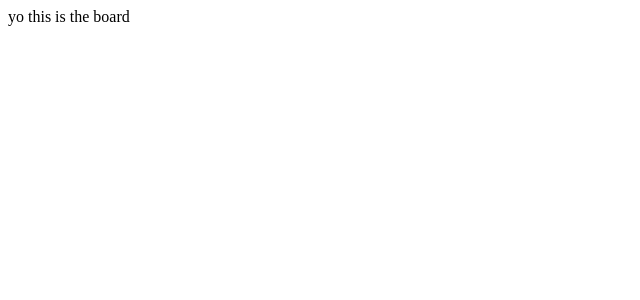
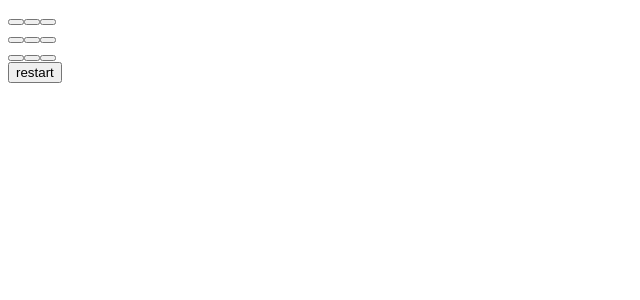
Before and after one commit to ayoubmez96/tic-tac-toe, a React (Create React App) app in the folder tic-tac-toe-front/: page / in a window 1280 px wide. Shown: the top 300 px of the page, without its empty margins (0-640 px from the left). Built offline with nearby package versions, Linux system fonts and the light colour scheme.

Commit message:
add axios && square components

```diff
--- a/tic-tac-toe-front/package.json
+++ b/tic-tac-toe-front/package.json
@@ -10,6 +10,7 @@
     "@types/node": "^16.11.26",
     "@types/react": "^17.0.40",
     "@types/react-dom": "^17.0.13",
+    "axios": "^0.26.1",
     "react": "^17.0.2",
     "react-dom": "^17.0.2",
     "react-scripts": "5.0.0",
--- a/tic-tac-toe-front/src/components/Board/index.tsx
+++ b/tic-tac-toe-front/src/components/Board/index.tsx
@@ -1,16 +1,7 @@
 import React from 'react'
-
-type Board = {
-  0: string | null,
-  1: string | null,
-  2: string | null,
-  3: string | null,
-  4: string | null,
-  5: string | null,
-  6: string | null,
-  7: string | null,
-  8: string | null
-}
+import axios from 'axios'
+import Square from '../Square/index'
+import { BoardType } from '../../types/index'
 
 const DEFAULT_BOARD = {
   0: null,
@@ -25,7 +16,7 @@ const DEFAULT_BOARD = {
 }
 
 const Board: React.FC = () => {
-  const [squares, setSquares] = React.useState<Board>(DEFAULT_BOARD)
+  const [squares, setSquares] = React.useState<BoardType>(DEFAULT_BOARD)
 
   const calculateStatus = (winner: string | null) => {
     if (winner) return `Winner: ${winner}`
@@ -35,7 +26,7 @@ const Board: React.FC = () => {
     setSquares(DEFAULT_BOARD)
   }
 
-  let calculateWinner = (squares: any) => {
+  let calculateWinner = (squares: BoardType) => {
     const lines = [
       [0, 1, 2],
       [3, 4, 5],
@@ -48,37 +39,62 @@ const Board: React.FC = () => {
     ]
     for (let i = 0; i < lines.length; i++) {
       const [a, b, c] = lines[i]
-      if (squares[a] && squares[a] === squares[b] && squares[a] === squares[c]) {
-        return squares[a]
+      if (squares[toKeyOfBoard(a)] && squares[toKeyOfBoard(a)] === squares[toKeyOfBoard(b)] && squares[toKeyOfBoard(a)] === squares[toKeyOfBoard(c)]) {
+        return squares[toKeyOfBoard(a)]
       }
     }
     return null
   }
 
+  let toKeyOfBoard = (index: number) => {
+    return index as keyof BoardType
+  }
+
   const winner = calculateWinner(squares)
   const status = calculateStatus(winner)
 
-  let selectSquare = (square: keyof Board) => {
+  let selectSquare = (square: keyof BoardType) => {
     // if there is a winner or square is occupied just return
-
     if (winner || squares[square]) {
       return
     }
 
     // make squares copy and record user move
     const squaresCopy = {...squares}
-      squaresCopy[square] = 'X'
+    squaresCopy[toKeyOfBoard(square)] = 'X'
 
     // pass squares with user move and return another copy with WOPR's best move and update state
-      // axios.post('http://localhost:8080/move', squaresCopy)
-      //   .then(response => setSquares(response.data));
+    axios.post('http://localhost:8080/move', squaresCopy)
+      .then(response => setSquares(response.data));
+  }
+
+  let squaresIn = (items: number[]) => {
+    return (
+      items.map(item => renderSquare(item))
+    )
+  }
+
+  let renderSquare = (square: number) => {
+    return (
+      <Square squareNumber={toKeyOfBoard(square)} selectSquare={selectSquare} squares={squares} />
+    )
   }
 
   return (
     <div>
-      <div>
-        yo this is the board
+      <div className="status">{status}</div>
+      <div className="board-row">
+        {squaresIn([0, 1, 2])}
       </div>
+      <div className="board-row">
+        {squaresIn([3, 4, 5])}
+      </div>
+      <div className="board-row">
+        {squaresIn([6, 7, 8])}
+      </div>
+      <button className="restart" onClick={restart}>
+        restart
+      </button>
     </div>
   );
 }
--- /dev/null
+++ b/tic-tac-toe-front/src/components/Square/index.tsx
@@ -0,0 +1,18 @@
+import React from 'react';
+import { BoardType } from '../../types/index'
+
+interface Props {
+  squares: BoardType
+  squareNumber: keyof BoardType
+  selectSquare: (square: keyof BoardType) => void
+}
+
+const Square: React.FC<Props> = ({ squares, squareNumber, selectSquare }) => {
+  return (
+    <button onClick={() => selectSquare(squareNumber)}>
+      {squares[squareNumber]}
+    </button>
+  );
+}
+
+export default Square;
```
Also changed, not shown: tic-tac-toe-front/src/types/index.tsx (added, +11 -0 lines), tic-tac-toe-front/src/components/Square/index.css (added), 1 other file (tests, documents, lock files or other folders). Lines whose indentation alone changed are shown as unchanged.
